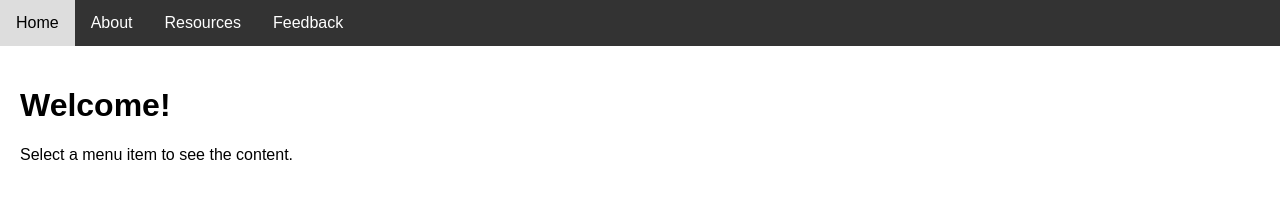
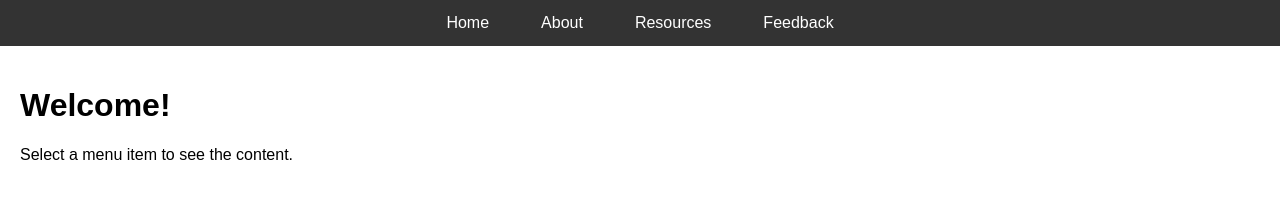
Before and after one commit to jasonkennethn/WEB_DEVELOPMENT_2024, a plain HTML site: page index.html in a window 1280 px wide. Drawn offline with Linux system fonts and the light colour scheme.

Commit message:
Update styles.css

```diff
--- a/styles.css
+++ b/styles.css
@@ -1,28 +1,29 @@
-body
-{
+body {
     font-family: Arial, sans-serif;
     margin: 0;
     padding: 0;
 }
-.navbar
-{
+
+.navbar {
     background-color: #333;
     overflow: hidden;
+    display: flex; /* Use flexbox for centering */
+    justify-content: center; /* Center content horizontally */
 }
-.navbar a
-{
-    float: left;
-    display: block;
+
+.navbar a {
     color: white;
     text-align: center;
     padding: 14px 16px;
     text-decoration: none;
+    margin: 0 10px; /* Add margin for spacing */
 }
+
 .navbar a:hover {
     background-color: #ddd;
     color: black;
 }
-.content
-{
+
+.content {
     padding: 20px;
 }
```
